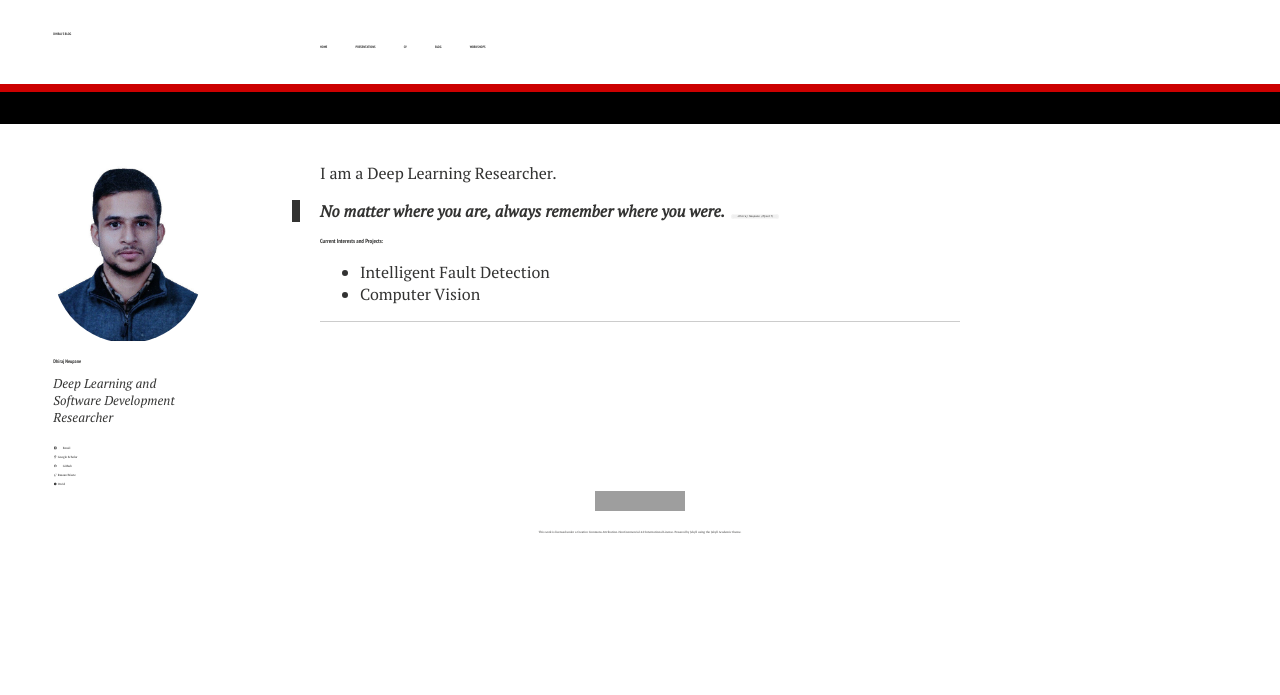
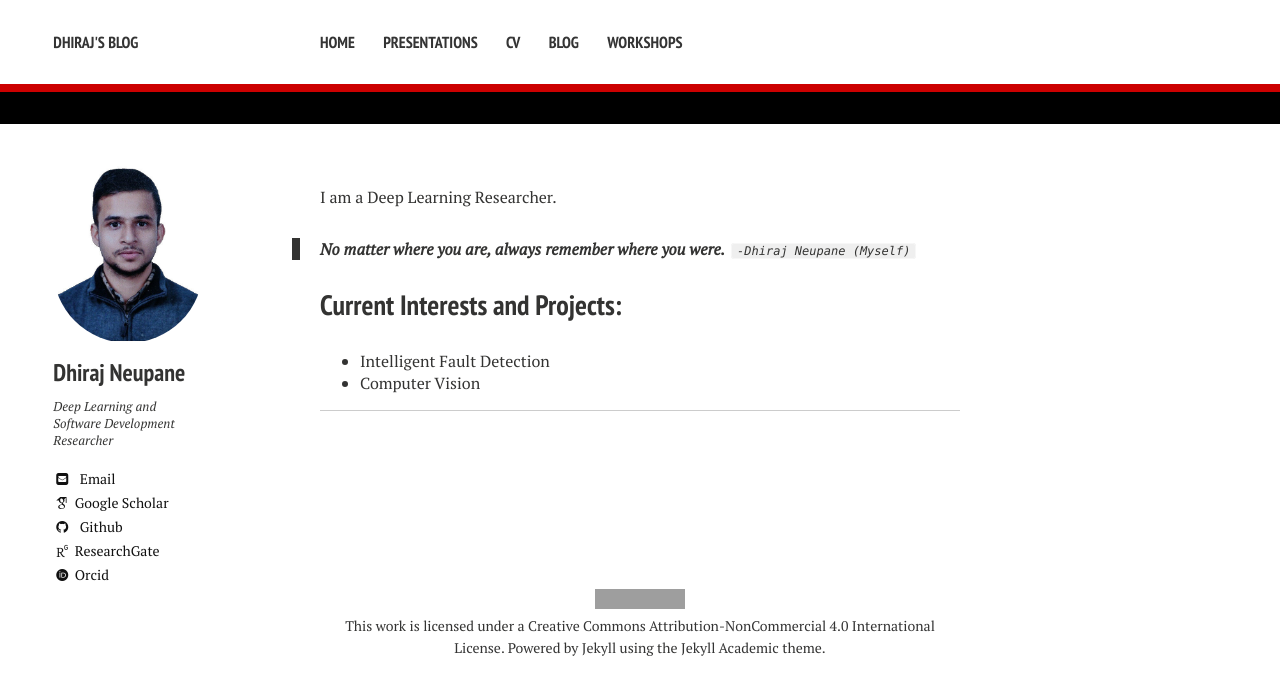
Before and after one commit to PIjarihd/dhirajneupane.github.io, a Jekyll site: the page built from index.md, in a window 1280 px wide. Shown: the top 695 px of the page. Built offline with Jekyll 4.4.1, drawn with Linux system fonts in a browser that asks for light colours; nearby versions of some CDN libraries; some web fonts are replaced; grey boxes are pictures that could not be loaded.

Commit message:
Update variables.scss

```diff
--- a/_sass/variables.scss
+++ b/_sass/variables.scss
@@ -6,7 +6,7 @@
    Typography
    ========================================================================== */
 
-$doc-font-size: 76;
+$doc-font-size: 16;
 $doc-line-height: 30;
 $paragraph-indent: 0;
 $base-font: 'PT Serif', serif;
```
